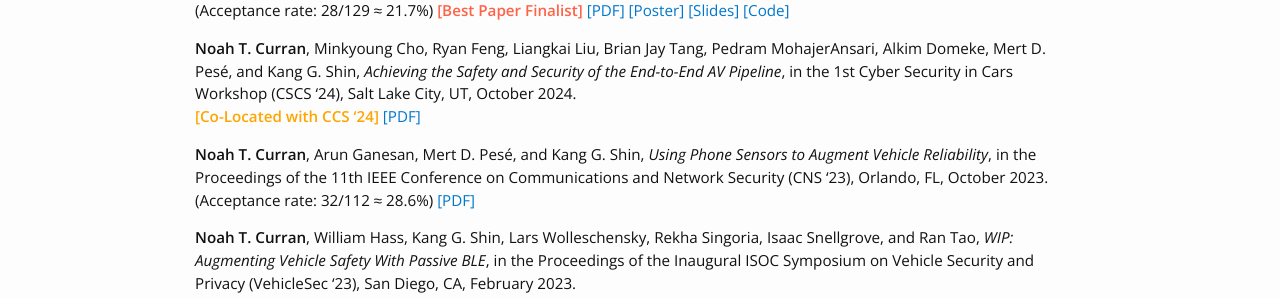
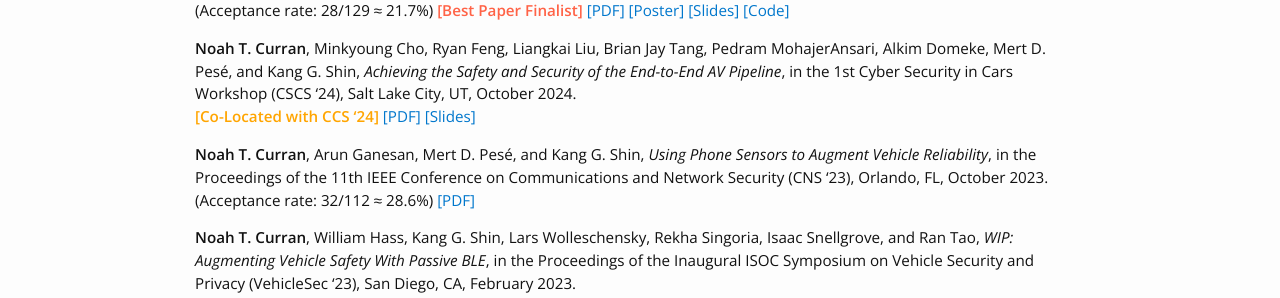
Before and after one commit to noah-curran/noah-curran.github.io, a Jekyll site: the page built from research.md, in a window 1280 px wide. Shown: the part 246-544 px from the top of the page. Built offline with Jekyll 4.4.1, drawn with Linux system fonts in a browser that asks for light colours.

Commit message:
upload cscs slides

```diff
--- a/research.md
+++ b/research.md
@@ -21,6 +21,7 @@ permalink: /research/
     in the 1st Cyber Security in Cars Workshop (CSCS '24), Salt Lake City, UT, October 2024.
 <b style="color:Orange;">[Co-Located with CCS '24]</b>
 <a href="/assets/files/cscs24-curran.pdf">[PDF]</a>
+<a href="/assets/files/cscs24-curran-slides.pdf">[Slides]</a>
 <!-- <b style="color:DarkBlue;">[PDF not yet available]</b> -->
 
 <b>Noah T. Curran</b>, Arun Ganesan, Mert D. Pesé, and Kang G. Shin,
```
Also changed, not shown: 1 other file.
